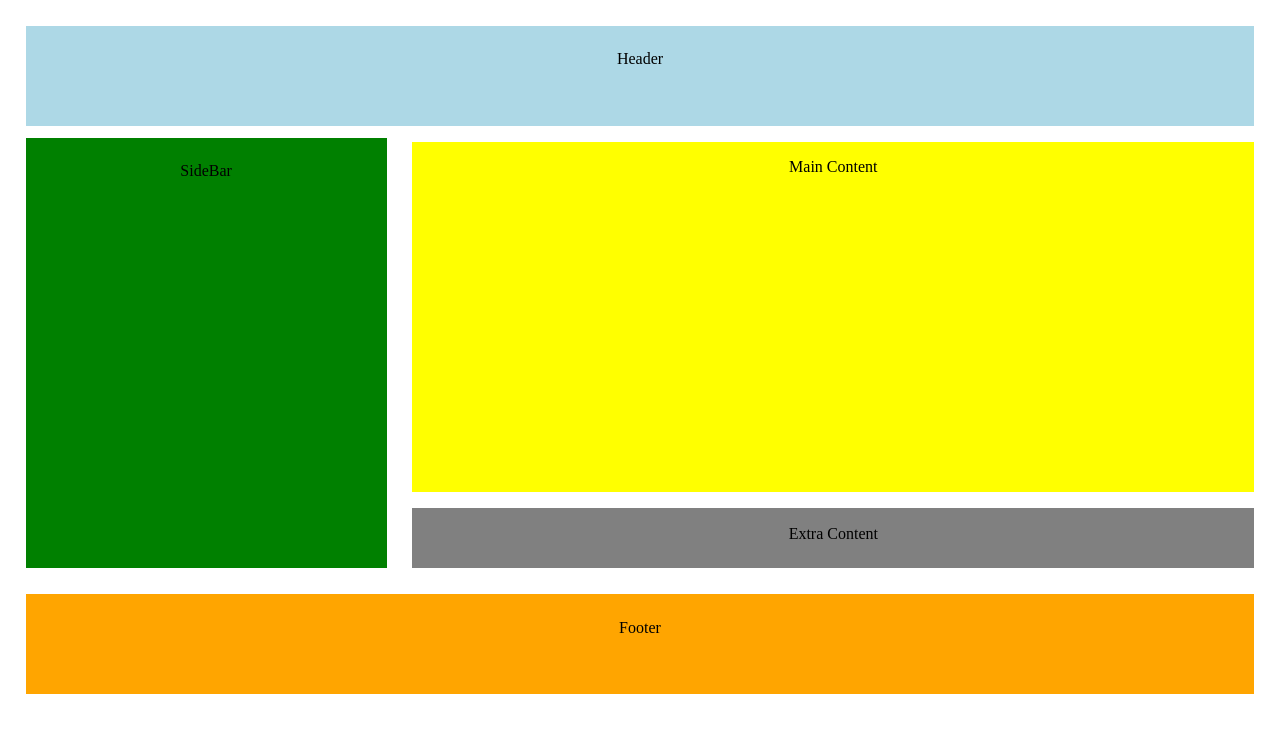
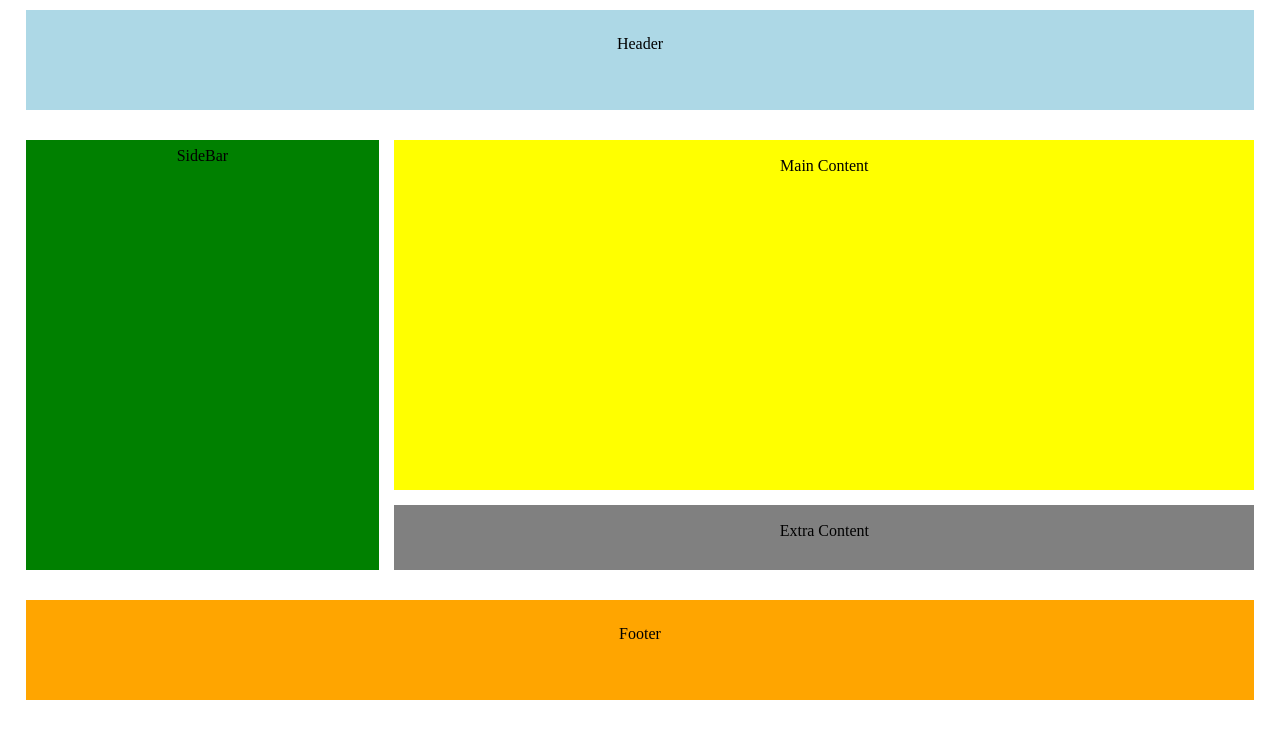
Before and after one commit to Pritha211/INNORAFT_CSS_ASSIGNMENT2, a plain HTML site: page index.html in a window 1280 px wide. Drawn offline with Linux system fonts and the light colour scheme.

Commit message:
changes done

```diff
--- a/2nd_assignmentstyle.css
+++ b/2nd_assignmentstyle.css
@@ -1,8 +1,13 @@
-body{
+*{
   margin: 0;
   padding: 0;
   box-sizing: border-box;
   text-align: center;
+}
+
+.page-wrapper{
+   max-width: 96%;
+   margin: 0 auto;
 }
 
 p{
@@ -12,46 +17,57 @@ p{
 .firstdiv{
    background-color: lightblue;
    height: 100px;
-   margin: 2% 2% 0;
+   margin: 10px 0 30px;
 }
 
-.row{
-    display: flex;
+.second-wrapper{
+    /* display: block; */
+    float: left;
+    width: 100%;
 }
 
 
 .seconddiv{
-   background-color: green;
+
    height: 430px;
    width: 30%;
-   margin: 2% 2% 0;
-   margin-right: 0;
-   margin-top: 1%;
+   margin-bottom: 30px;
+   float: left;
+   margin-top: 0;
+   padding: 0 15px 0 0;
+
 }
-.row-sub{
-    display: inline-block;
+
+.second-subdiv{
+   background-color: green;
+   width: 100%;
+   height: 100%;
+}
+
+.third-wrapper{
     width: 70%;
-    margin: 2%;
-    margin-bottom: 0;
-    margin-top: 0;
+    float: right;
+
 }
+
 .thirddiv{
    background-color: yellow;
    height: 350px;
-   margin-bottom: 2% ;
+   margin-bottom: 15px;
 
 
 }
 
 .fourthdiv{
     background-color: grey;
-   height: 60px;
-   margin-top: 2%;
+   height: 65px;
+
 }
 
 .fifthdiv{
    background-color: orange;
    height: 100px;
-
-   margin: 2% ;
+   width: 100%;
+   margin-bottom: 30px ;
+   float: left;
 }
--- a/index.html
+++ b/index.html
@@ -7,14 +7,21 @@
     <link rel="stylesheet" href="2nd_assignmentstyle.css">
 </head>
 <body>
+    <div class="page-wrapper">
+
         <div class="firstdiv">
             <p>Header</p>
         </div>
-    <div class="row">
+
+        <div class="second-wrapper">
+
             <div class="seconddiv">
+                <div class="second-subdiv">
                     <p>SideBar</p>
                 </div>
-        <div class="row-sub">
+             </div>
+
+             <div class="third-wrapper">
                 <div class="thirddiv">
                     <p>Main Content</p>
                 </div>
@@ -22,9 +29,15 @@
                     <p>Extra Content</p>
                 </div>
             </div>
+
         </div>
+
         <div class="fifthdiv">
             <p>Footer</p>
         </div>
+
+    </div>
+
+
 </body>
 </html>
```
Lines whose indentation alone changed are shown as unchanged.
